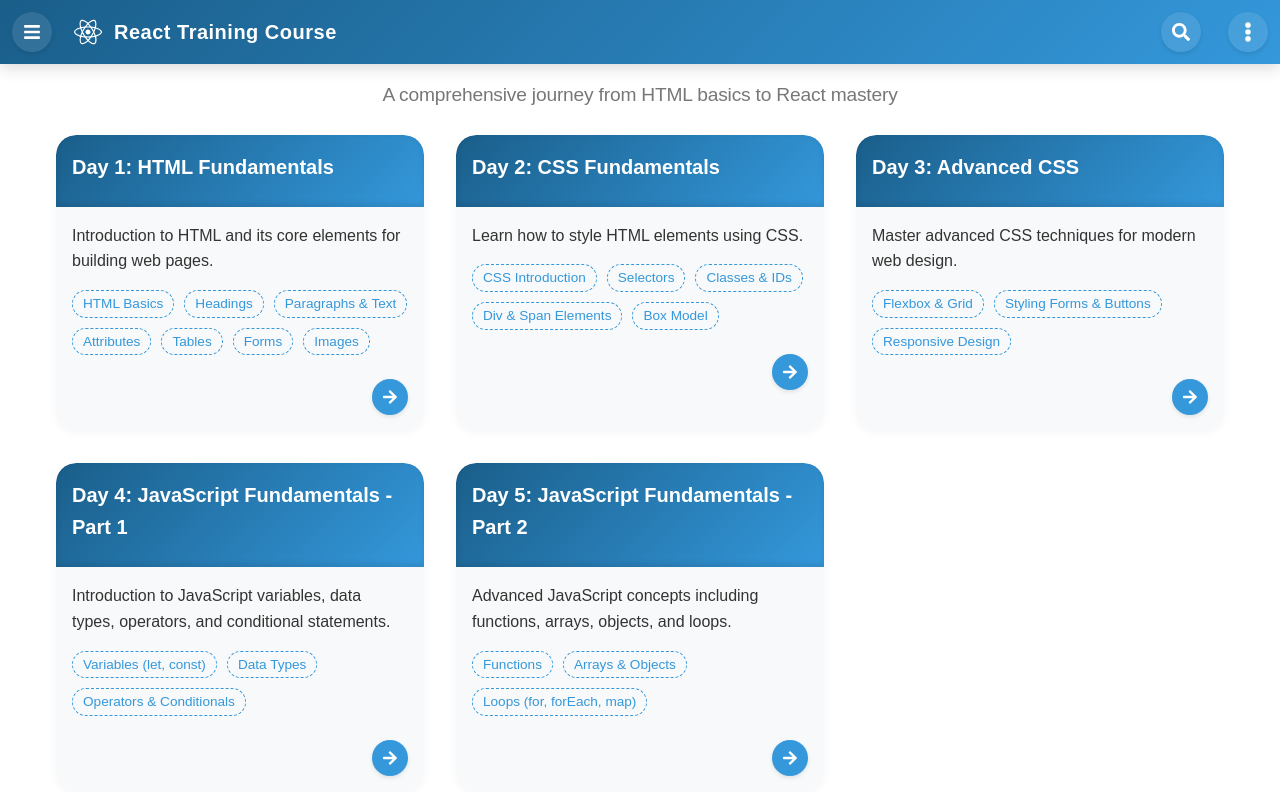
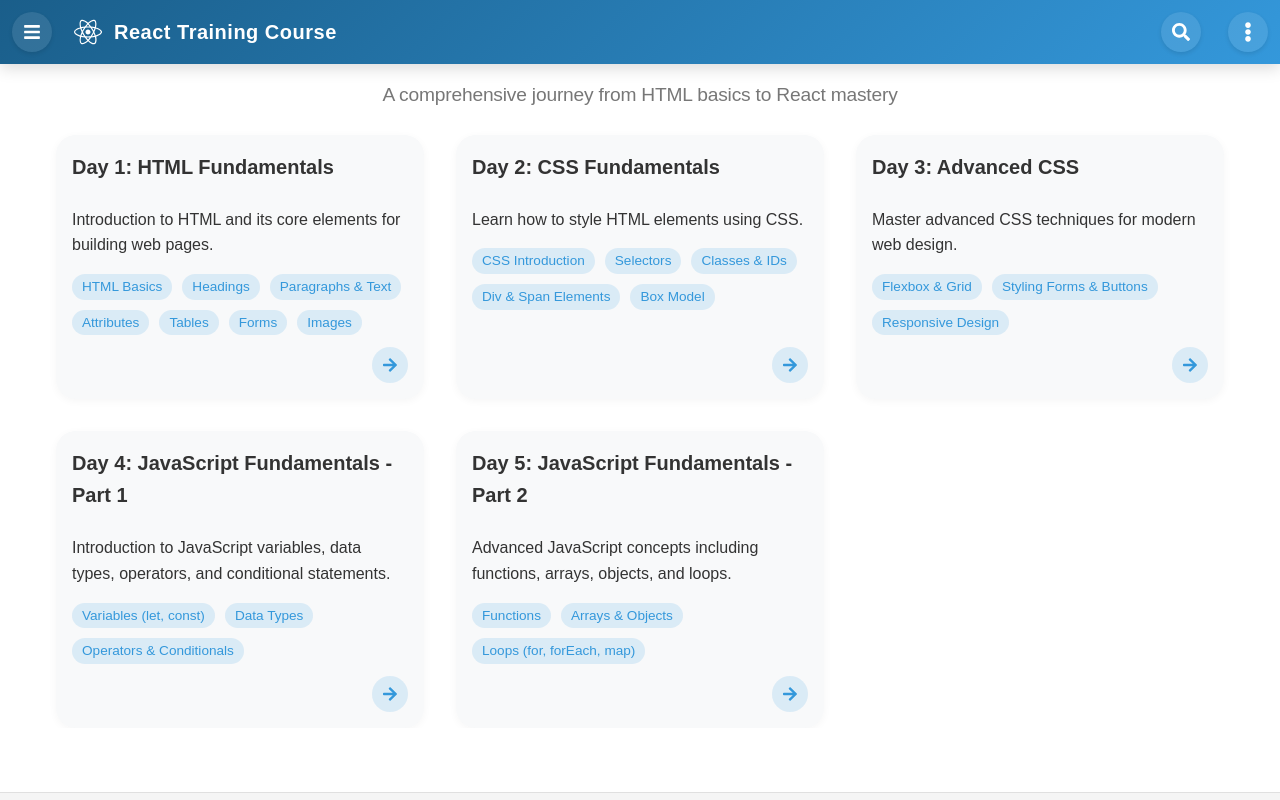
Before and after one commit to pavankumaar/React-training, a React (Create React App) app: page / in a window 1280 px wide. Built offline with nearby package versions, Linux system fonts and the light colour scheme; sample sign-in values are in the browser's storage; the HTML template or start-up script is replaced by a standard one.

Commit message:
Css change

```diff
--- a/src/components/DayCard.js
+++ b/src/components/DayCard.js
@@ -12,6 +12,7 @@ const Card = styled.div`
   transition: transform var(--transition-speed) ease,
               box-shadow var(--transition-speed) ease,
               background-color var(--transition-speed) ease;
+  position: relative; /* Add this to establish positioning context */
 
   &:hover {
     transform: translateY(-5px);
@@ -20,8 +21,8 @@ const Card = styled.div`
 `;
 
 const CardHeader = styled.div`
-  background: linear-gradient(135deg, var(--primary-darker) 0%, var(--primary-color) 100%);
-  color: white;
+  background-color: var(--card-background);
+  color: var(--text-color);
   padding: 1rem;
   font-size: 1.25rem;
   font-weight: bold;
@@ -29,7 +30,6 @@ const CardHeader = styled.div`
   flex-direction: column;
   border-top-left-radius: 20px;
   border-top-right-radius: 20px;
-  box-shadow: inset 0 -3px 6px rgba(0, 0, 0, 0.1);
 `;
 
 const HeaderTop = styled.div`
@@ -41,6 +41,8 @@ const HeaderTop = styled.div`
 
 const CardContent = styled.div`
   padding: 1rem;
+  padding-top: 0;
+  padding-bottom: 4rem; /* Add extra padding at the bottom to make room for the button */
 `;
 
 const Description = styled.div`
@@ -51,7 +53,6 @@ const TopicsContainer = styled.div`
   display: flex;
   flex-wrap: wrap;
   gap: 10px;
-  margin-bottom: 1.5rem;
   align-items: center;
   justify-content: flex-start;
 `;
@@ -62,70 +63,47 @@ const TopicTag = styled.div`
   padding: 2px 10px;
   border-radius: 20px;
   font-size: 0.85rem;
-  background-color: ${props => props.completed ? 'var(--success-color)' : 'transparent'};
-  color: ${props => props.completed ? 'white' : 'var(--primary-color, #3498db)'};
-  border: ${props => props.completed ?
-    '1px solid var(--success-color)' :
-    '1px dashed var(--primary-color, #3498db)'};
-  box-shadow: ${props => props.completed ? '0 2px 4px rgba(0, 0, 0, 0.05)' : 'none'};
+  background-color: ${props => props.completed ? 'rgba(46, 204, 113, 0.15)' : 'rgba(52, 152, 219, 0.15)'};
+  color: ${props => props.completed ? 'var(--success-color)' : 'var(--primary-color, #3498db)'};
   transition: all 0.2s ease;
   position: relative;
   overflow: hidden;
 
-  ${props => props.completed && `
-    &:before {
-      content: '';
-      position: absolute;
-      top: 0;
-      left: 0;
-      right: 0;
-      height: 50%;
-      background: linear-gradient(to bottom, rgba(255, 255, 255, 0.2), rgba(255, 255, 255, 0));
-      border-top-left-radius: 16px;
-      border-top-right-radius: 16px;
-    }
-  `}
-
   cursor: default;
   user-select: none;
-
-  &:hover {
-    transform: translateY(-2px);
-    box-shadow: ${props => props.completed ?
-      '0 3px 6px rgba(0, 0, 0, 0.1)' :
-      '0 2px 4px rgba(0, 0, 0, 0.05)'};
-  }
 `;
 const ViewButton = styled(Link)`
   display: flex;
   align-items: center;
   justify-content: center;
-  background-color: var(--primary-color);
-  color: white;
+  background-color: rgba(52, 152, 219, 0.15);
+  color: var(--primary-color);
   width: 36px;
   height: 36px;
   border-radius: 50%;
-  box-shadow: 0 2px 4px rgba(0, 0, 0, 0.1);
+  position: absolute;
+  bottom: 1rem;
+  right: 1rem;
+  z-index: 2; /* Ensure button is above other content */
   transition: background-color var(--transition-speed) ease,
               transform var(--transition-speed) ease,
               box-shadow var(--transition-speed) ease;
 
   &:hover {
-    background-color: #2980b9;
-    color: white;
+    background-color: rgba(52, 152, 219, 0.25);
+    color: var(--primary-color);
     transform: translateX(3px);
-    box-shadow: 0 4px 8px rgba(0, 0, 0, 0.15);
+    box-shadow: 0 2px 4px rgba(0, 0, 0, 0.05);
   }
 
   &:active {
-    box-shadow: 0 1px 2px rgba(0, 0, 0, 0.1);
     transform: translateX(1px);
   }
 `;
 
 const CompletionBadge = styled.div`
-  background-color: ${props => props.completed === props.total ? 'var(--success-color)' : 'rgba(255, 255, 255, 0.2)'};
-  color: white;
+  background-color: ${props => props.completed === props.total ? 'rgba(46, 204, 113, 0.15)' : 'rgba(52, 152, 219, 0.15)'};
+  color: ${props => props.completed === props.total ? 'var(--success-color)' : 'var(--primary-color)'};
   border-radius: 20px;
   padding: 0.25rem 0.75rem;
   font-size: 0.8rem;
@@ -133,16 +111,13 @@ const CompletionBadge = styled.div`
   align-items: center;
   justify-content: center;
   transition: all 0.3s ease;
-  box-shadow: 0 2px 6px rgba(0, 0, 0, 0.15);
-  backdrop-filter: blur(4px);
-  border: 1px solid rgba(255, 255, 255, 0.1);
 
   ${props => props.completed === props.total && `
     animation: pulse 1.5s infinite;
 
     @keyframes pulse {
       0% {
-        box-shadow: 0 0 0 0 rgba(46, 204, 113, 0.4);
+        box-shadow: 0 0 0 0 rgba(46, 204, 113, 0.2);
       }
       70% {
         box-shadow: 0 0 0 6px rgba(46, 204, 113, 0);
@@ -163,13 +138,13 @@ const ProgressContainer = styled.div`
 
 const ProgressBar = styled.div`
   height: 10px;
-  background-color: rgba(0, 0, 0, 0.2);
+  background-color: rgba(0, 0, 0, 0.05);
   border-radius: 20px;
   flex-grow: 1;
   margin-right: 1rem;
   overflow: hidden;
-  box-shadow: inset 0 1px 4px rgba(0, 0, 0, 0.3), 0 1px 1px rgba(255, 255, 255, 0.1);
-  border: 1px solid rgba(0, 0, 0, 0.1);
+  box-shadow: inset 0 1px 3px rgba(0, 0, 0, 0.1);
+  border: 1px solid rgba(0, 0, 0, 0.05);
   padding: 1px;
 `;
 
@@ -179,13 +154,10 @@ const ProgressFill = styled.div`
   background: ${props =>
     props.completed === props.total
       ? 'linear-gradient(to right, #2ecc71, #27ae60)'
-      : props.completed > 0
-        ? 'linear-gradient(to right, #f7f7f7, #ffffff)'
-        : 'rgba(255, 255, 255, 0.1)'
+      : 'var(--primary-color)'
   };
   border-radius: 20px;
   transition: width 0.5s cubic-bezier(0.22, 1, 0.36, 1), background 0.3s ease;
-  box-shadow: 0 0 8px rgba(255, 255, 255, 0.3);
   position: relative;
 
   &::after {
@@ -195,20 +167,15 @@ const ProgressFill = styled.div`
     left: 0;
     right: 0;
     bottom: 0;
-    background: ${props =>
-      props.completed === props.total
-        ? 'linear-gradient(to bottom, rgba(255, 255, 255, 0.3), rgba(255, 255, 255, 0))'
-        : 'linear-gradient(to bottom, rgba(255, 255, 255, 0.5), rgba(255, 255, 255, 0.1))'
-    };
+    background: linear-gradient(to bottom, rgba(255, 255, 255, 0.3), rgba(255, 255, 255, 0));
     border-radius: 20px;
   }
 `;
 
 const ProgressText = styled.div`
   font-size: 0.85rem;
-  color: white;
+  color: var(--primary-color);
   white-space: nowrap;
-  text-shadow: 0 1px 2px rgba(0, 0, 0, 0.3);
   font-weight: 500;
   letter-spacing: 0.5px;
 `;
@@ -242,11 +209,6 @@ const DayCard = ({ day, title, description, topics, link, completedTopics = [],
       <CardHeader>
         <HeaderTop>
           <span>Day {day}: {title}</span>
-          {isAdmin() && (
-            <CompletionBadge completed={safeStats.completed || completedCount} total={safeStats.total || totalTopics}>
-              {safeStats.completed || completedCount}/{safeStats.total || totalTopics}
-            </CompletionBadge>
-          )}
         </HeaderTop>
 
         {/* Enhanced progress bar in header - only for admin users */}
@@ -258,12 +220,11 @@ const DayCard = ({ day, title, description, topics, link, completedTopics = [],
                 total={safeStats.total || totalTopics}
               />
             </ProgressBar>
-            <ProgressText>
-              {(safeStats.completed || completedCount) === (safeStats.total || totalTopics) ?
-                '✓ Complete!' :
-                `${Math.round((safeStats.completed || completedCount) / (safeStats.total || totalTopics) * 100)}%`
-              }
-            </ProgressText>
+            {isAdmin() && (
+              <CompletionBadge completed={safeStats.completed || completedCount} total={safeStats.total || totalTopics}>
+                {safeStats.completed || completedCount}/{safeStats.total || totalTopics}
+              </CompletionBadge>
+            )}
           </ProgressContainer>
         )}
       </CardHeader>
@@ -304,7 +265,7 @@ const DayCard = ({ day, title, description, topics, link, completedTopics = [],
             );
           })}
         </TopicsContainer>
-        <ViewButton to={link} aria-label="View Topic" style={{ marginLeft: isAdmin() ? '0' : 'auto' }}>
+        <ViewButton to={link} aria-label="View Topic">
           <FaArrowRight />
         </ViewButton>
         {/* <ViewButton to={link}>View Day {day}</ViewButton> */}
```
